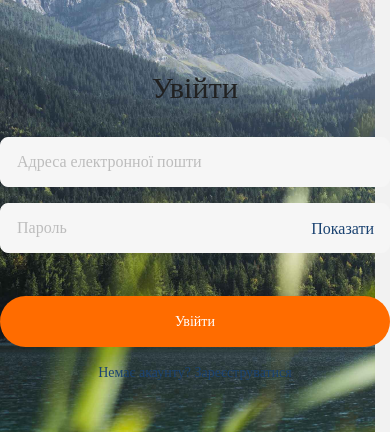
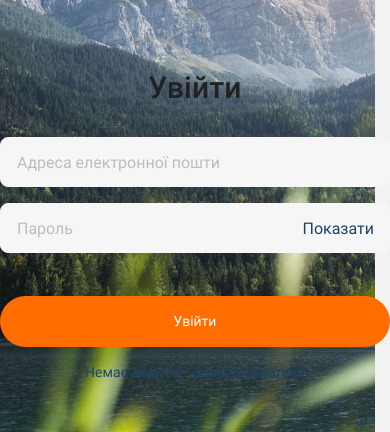
Before and after one commit to SerhiiShymko/reactNative3, a React Native app: screen /CreatePostsScreen in a window 390 px wide. Shown: the part 351-783 px from the top of the page. Built offline with nearby package versions, Linux system fonts and the light colour scheme.

Commit message:
router fix

```diff
--- a/Screens/authScreens/LoginScreen.jsx
+++ b/Screens/authScreens/LoginScreen.jsx
@@ -1,3 +1,4 @@
+import { useNavigation } from "@react-navigation/native";
 import { useState } from "react";
 import {
   StyleSheet,
@@ -20,7 +21,9 @@ const initialFocuseState = {
   password: false,
 };
 
-const LoginScreen = ({ navigation }) => {
+const LoginScreen = () => {
+  const navigation = useNavigation();
+
   const [isShowKeyboard, setIsShowKeyboard] = useState(false);
   const [state, setState] = useState(initialState);
   const [isFocusInput, setIsFocusInput] = useState(initialFocuseState);
@@ -175,7 +178,7 @@ const styles = StyleSheet.create({
     justifyContent: "center",
   },
   title: {
-    fontFamily: "RobotoMedium",
+    fontFamily: "Roboto-Medium",
     fontStyle: "normal",
     fontSize: 30,
     lineHeight: 35,
@@ -184,7 +187,7 @@ const styles = StyleSheet.create({
     textAlign: "center",
   },
   input: {
-    fontFamily: "RobotoRegular",
+    fontFamily: "Roboto-Regular",
     fontStyle: "normal",
     fontSize: 16,
     lineHeight: 19,
@@ -201,7 +204,7 @@ const styles = StyleSheet.create({
     marginTop: 16,
   },
   showPass: {
-    fontFamily: "RobotoRegular",
+    fontFamily: "Roboto-Regular",
     fontStyle: "normal",
     lineHeight: 19,
     fontSize: 16,
@@ -219,13 +222,13 @@ const styles = StyleSheet.create({
     alignItems: "center",
   },
   btnText: {
-    fontFamily: "RobotoRegular",
+    fontFamily: "Roboto-Regular",
     fontStyle: "normal",
     lineHeight: 19,
     color: "#FFFFFF",
   },
   formLink: {
-    fontFamily: "RobotoRegular",
+    fontFamily: "Roboto-Regular",
     fontStyle: "normal",
     lineHeight: 19,
     marginTop: 16,
--- a/Screens/authScreens/RegistrationScreen.jsx
+++ b/Screens/authScreens/RegistrationScreen.jsx
@@ -1,3 +1,4 @@
+import { useNavigation } from "@react-navigation/native";
 import { useState } from "react";
 import {
   StyleSheet,
@@ -23,7 +24,9 @@ const initialFocuseState = {
   password: false,
 };
 
-const RegistrationScreen = ({ navigation, isAuth }) => {
+const RegistrationScreen = ({ isAuth }) => {
+  const navigation = useNavigation();
+
   const [isShowKeyboard, setIsShowKeyboard] = useState(false);
   const [state, setState] = useState(initialState);
   const [isFocusInput, setIsFocusInput] = useState(initialFocuseState);
@@ -264,7 +267,7 @@ const styles = StyleSheet.create({
     textAlign: "center",
   },
   input: {
-    fontFamily: "RobotoRegular",
+    fontFamily: "Roboto-Regular",
     fontStyle: "normal",
     fontSize: 16,
     lineHeight: 19,
@@ -284,7 +287,7 @@ const styles = StyleSheet.create({
     marginTop: 16,
   },
   showPass: {
-    fontFamily: "RobotoRegular",
+    fontFamily: "Roboto-Regular",
     fontStyle: "normal",
     lineHeight: 19,
     fontSize: 16,
@@ -302,13 +305,13 @@ const styles = StyleSheet.create({
     alignItems: "center",
   },
   btnText: {
-    fontFamily: "RobotoRegular",
+    fontFamily: "Roboto-Regular",
     fontStyle: "normal",
     lineHeight: 19,
     color: "#FFFFFF",
   },
   formLink: {
-    fontFamily: "RobotoRegular",
+    fontFamily: "Roboto-Regular",
     fontStyle: "normal",
     lineHeight: 19,
     marginTop: 16,
--- a/router.jsx
+++ b/router.jsx
@@ -34,17 +34,13 @@ export default function useRoute(isAuth) {
       tabBarOptions={{ showLabel: false }}
       activeColor="#FF6C00"
       screenOptions={{
-        tarBarStyle: {
-          height: 83,
-          paddingHorizontal: 81,
-        },
-        headerTitleAlign: "center",
-        headerTitleStyle: {
-          fontSize: 17,
-          fontFamily: "Roboto-Medium",
-          lineHeight: 22,
-          color: "#212121",
-        },
+        tabBarShowLabel: false,
+        tabBarStyle: [
+          {
+            display: "flex",
+          },
+          null,
+        ],
       }}>
       <NavigateStack.Screen
         name="Home"
```
